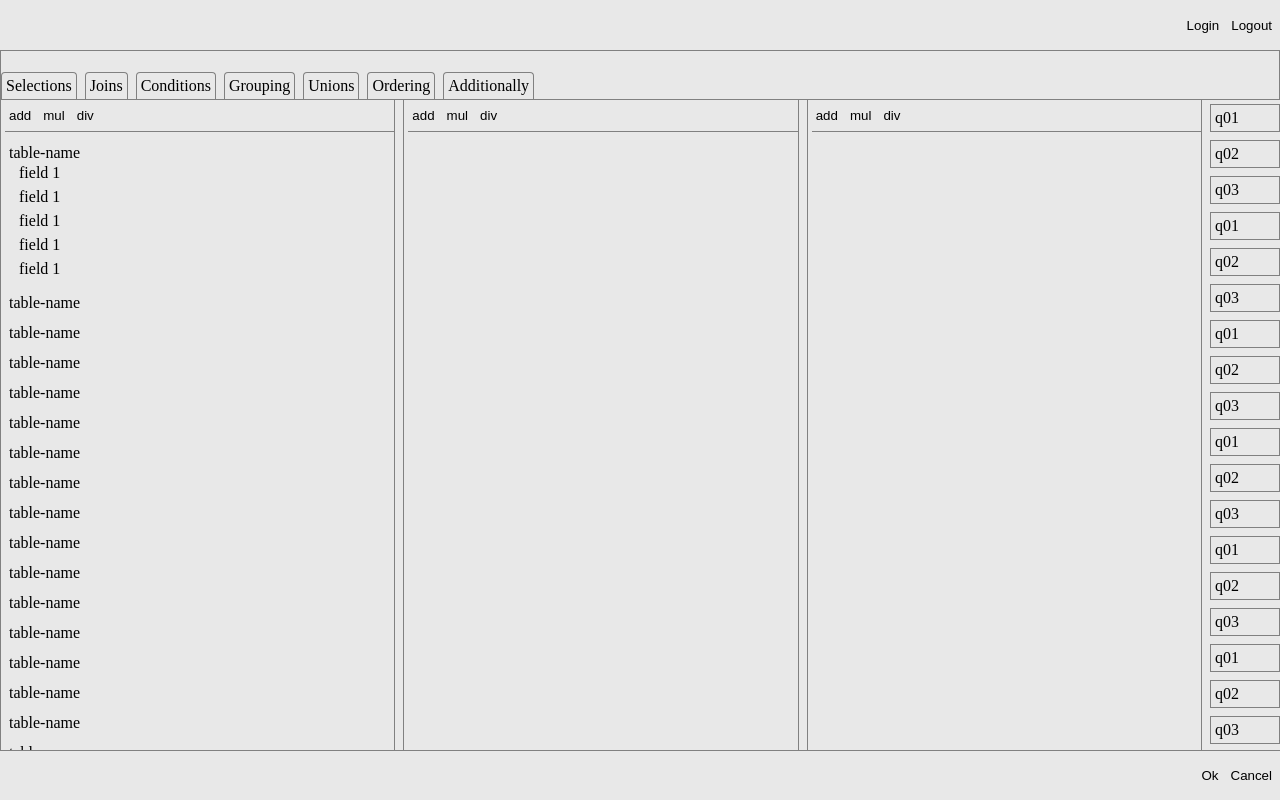
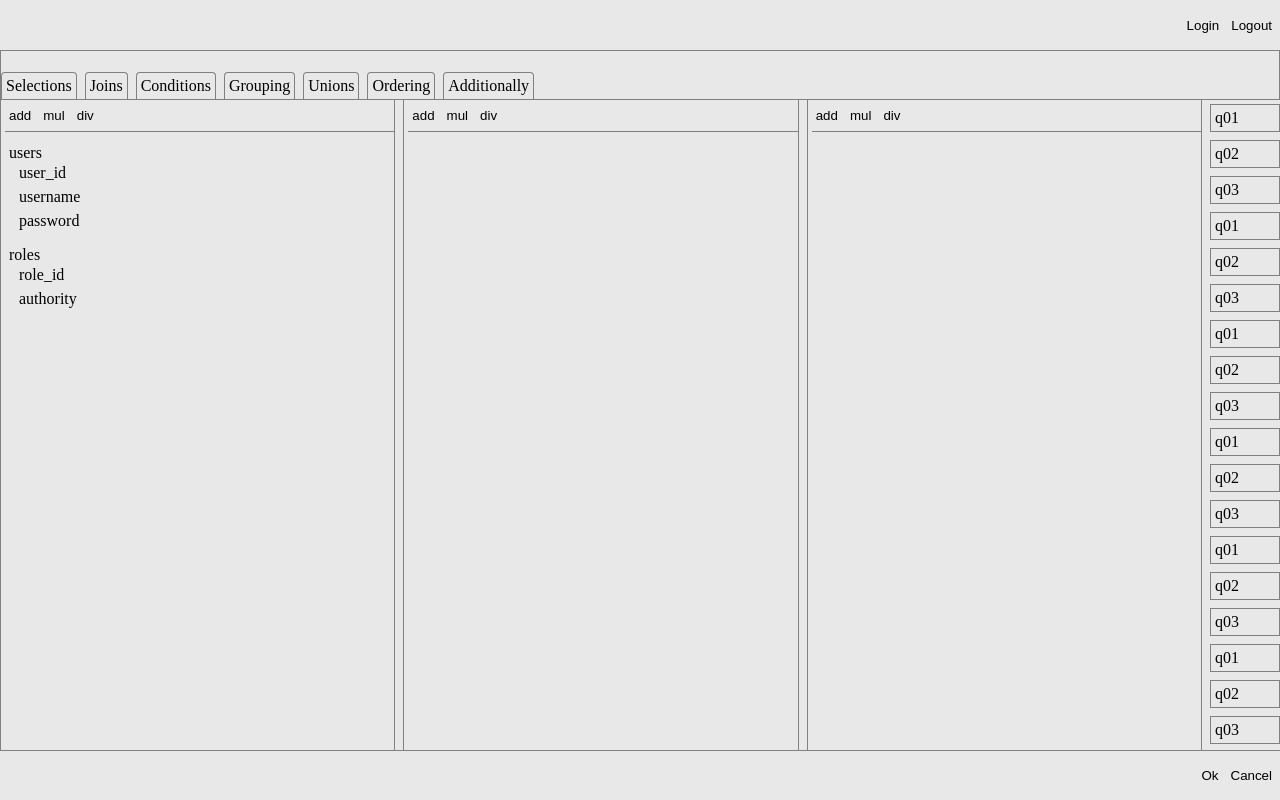
Before and after one commit to ax77/pg_confman_angular, an Angular app: page / in a window 1280 px wide. Built offline with nearby package versions, Linux system fonts and the light colour scheme.

Commit message:
Begin with a service for a select-component. We have to keep the state of the application, so we may use services at the very beginning. If it will grows, it is possible to replace them later with ngrx/store. But for now it is fine to use simple services with Observables.

```diff
--- /dev/null
+++ b/src/app/builder/models/Tables.ts
@@ -0,0 +1,9 @@
+export class Field {
+  constructor(public name: string) {
+  }
+}
+
+export class Table {
+  constructor(public name: string, public fields: Field[]) {
+  }
+}
--- a/src/app/builder/select/database-tables/database-tables.component.html
+++ b/src/app/builder/select/database-tables/database-tables.component.html
@@ -1,77 +1,22 @@
 <div class="select-page-database-tables">
   <div class="select-page-buttons">
-    <button class="btn">add</button>
+    <button class="btn" (click)="addMockTable()">add</button>
     <button class="btn">mul</button>
     <button class="btn">div</button>
   </div>
   <div class="db-tables-list">
-    <div class="table-name">
-      table-name
-      <div class="field-name">field 1</div>
-      <div class="field-name">field 1</div>
-      <div class="field-name">field 1</div>
-      <div class="field-name">field 1</div>
-      <div class="field-name">field 1</div>
+    <div
+      class="table-name"
+      *ngFor="let t of selectService.dbTables$ | async"
+    >
+      {{t.name}}
+      <div
+        class="field-name"
+        *ngFor="let f of t.fields"
+      >
+        {{f.name}}
+      </div>
     </div>
-    <div class="table-name">table-name</div>
-    <div class="table-name">table-name</div>
-    <div class="table-name">table-name</div>
-    <div class="table-name">table-name</div>
-    <div class="table-name">table-name</div>
-    <div class="table-name">table-name</div>
-    <div class="table-name">table-name</div>
-    <div class="table-name">table-name</div>
-    <div class="table-name">table-name</div>
-    <div class="table-name">table-name</div>
-    <div class="table-name">table-name</div>
-    <div class="table-name">table-name</div>
-    <div class="table-name">table-name</div>
-    <div class="table-name">table-name</div>
-    <div class="table-name">table-name</div>
-    <div class="table-name">table-name</div>
-    <div class="table-name">table-name</div>
-    <div class="table-name">table-name</div>
-    <div class="table-name">table-name</div>
-    <div class="table-name">table-name</div>
-    <div class="table-name">table-name</div>
-    <div class="table-name">table-name</div>
-    <div class="table-name">table-name</div>
-    <div class="table-name">table-name</div>
-    <div class="table-name">table-name</div>
-    <div class="table-name">table-name</div>
-    <div class="table-name">table-name</div>
-    <div class="table-name">table-name</div>
-    <div class="table-name">table-name</div>
-    <div class="table-name">table-name</div>
-    <div class="table-name">table-name</div>
-    <div class="table-name">table-name</div>
-    <div class="table-name">table-name</div>
-    <div class="table-name">table-name</div>
-    <div class="table-name">table-name</div>
-    <div class="table-name">table-name</div>
-    <div class="table-name">table-name</div>
-    <div class="table-name">table-name</div>
-    <div class="table-name">table-name</div>
-    <div class="table-name">table-name</div>
-    <div class="table-name">table-name</div>
-    <div class="table-name">table-name</div>
-    <div class="table-name">table-name</div>
-    <div class="table-name">table-name</div>
-    <div class="table-name">table-name</div>
-    <div class="table-name">table-name</div>
-    <div class="table-name">table-name</div>
-    <div class="table-name">table-name</div>
-    <div class="table-name">table-name</div>
-    <div class="table-name">table-name</div>
-    <div class="table-name">table-name</div>
-    <div class="table-name">table-name</div>
-    <div class="table-name">table-name</div>
-    <div class="table-name">table-name</div>
-    <div class="table-name">table-name</div>
-    <div class="table-name">table-name</div>
-    <div class="table-name">table-name</div>
-    <div class="table-name">table-name</div>
-    <div class="table-name">table-name</div>
 
   </div>
 </div>
--- a/src/app/builder/select/database-tables/database-tables.component.ts
+++ b/src/app/builder/select/database-tables/database-tables.component.ts
@@ -1,4 +1,6 @@
 import { Component, OnInit } from '@angular/core';
+import {SelectService} from "../../services/select.service";
+import {Field, Table} from "../../models/Tables";
 
 @Component({
   selector: 'app-database-tables',
@@ -7,9 +9,16 @@ import { Component, OnInit } from '@angular/core';
 })
 export class DatabaseTablesComponent implements OnInit {
 
-  constructor() { }
+  constructor(public selectService: SelectService ) { }
 
   ngOnInit(): void {
   }
 
+  getRandomId() {
+    return Math.floor((Math.random()*6)+1);
+  }
+
+  addMockTable() {
+    this.selectService.addTable(new Table('users' + this.getRandomId().toString(), [new Field('user_id'), new Field('username'), new Field('password')]))
+  }
 }
--- /dev/null
+++ b/src/app/builder/services/select.service.ts
@@ -0,0 +1,40 @@
+import {Injectable} from '@angular/core';
+import {BehaviorSubject, Observable} from "rxjs";
+import {Field, Table} from "../models/Tables";
+
+@Injectable({
+  providedIn: 'root'
+})
+export class SelectService {
+
+  private readonly _dbTables = new BehaviorSubject<Table[]>([]);
+  readonly dbTables$: Observable<Table[]> = this._dbTables.asObservable();
+
+  get dbTables(): Table[] {
+    return this._dbTables.getValue();
+  }
+
+  private set dbTables(val: Table[]) {
+    this._dbTables.next(val);
+  }
+
+  private fillMockData() {
+    let tables = [
+      new Table('users', [new Field('user_id'), new Field('username'), new Field('password')]),
+      new Table('roles', [new Field('role_id'), new Field('authority')]),
+    ];
+    this._dbTables.next(tables);
+  }
+
+  addTable(table: Table) {
+    this.dbTables = [
+      ...this.dbTables,
+      table
+    ];
+  }
+
+  constructor() {
+    this.fillMockData();
+    console.log(this.dbTables$);
+  }
+}
```
